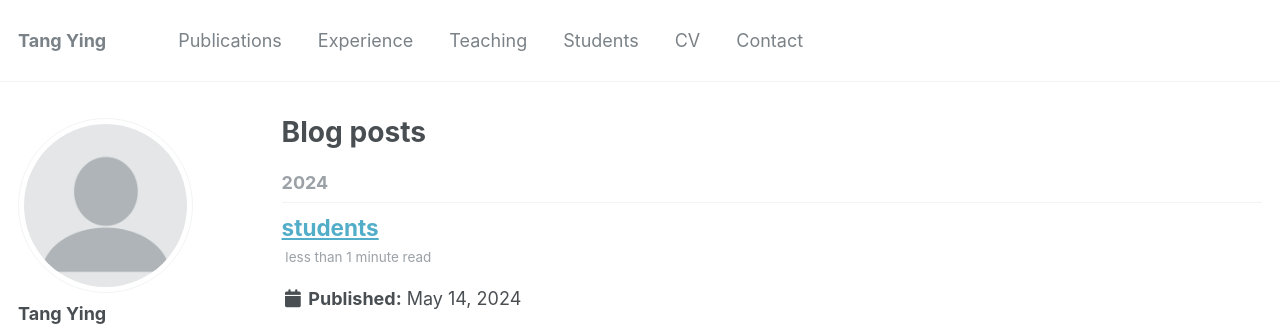
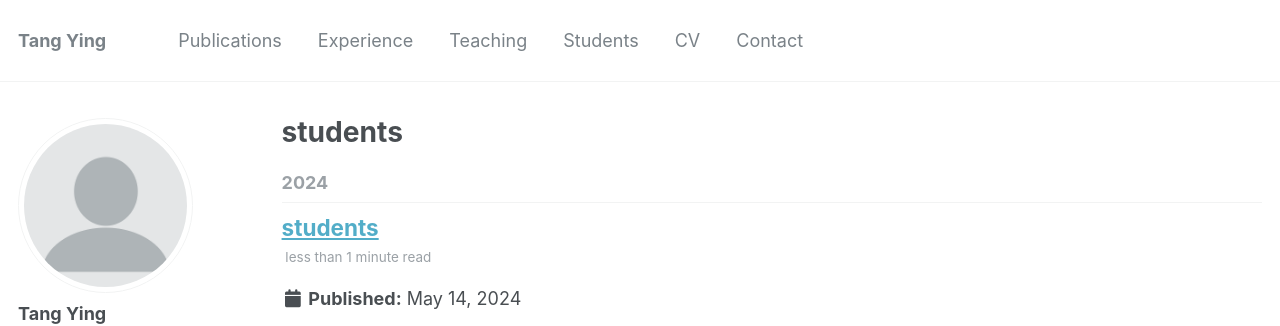
Before and after one commit to jamestang23/jamestang23.github.io, a Jekyll site: the page built from _pages/year-archive.html, in a window 1280 px wide and 971 px high. Shown: the top 326 px of the window. Built offline with Jekyll 4.4.1, drawn with Linux system fonts in a browser that asks for light colours.

Commit message:
Update year-archive.html

```diff
--- a/_pages/year-archive.html
+++ b/_pages/year-archive.html
@@ -1,7 +1,7 @@
 ---
 layout: archive
 permalink: /year-archive/
-title: "Blog posts"
+title: "students"
 author_profile: true
 redirect_from:
   - /wordpress/blog-posts/
```
